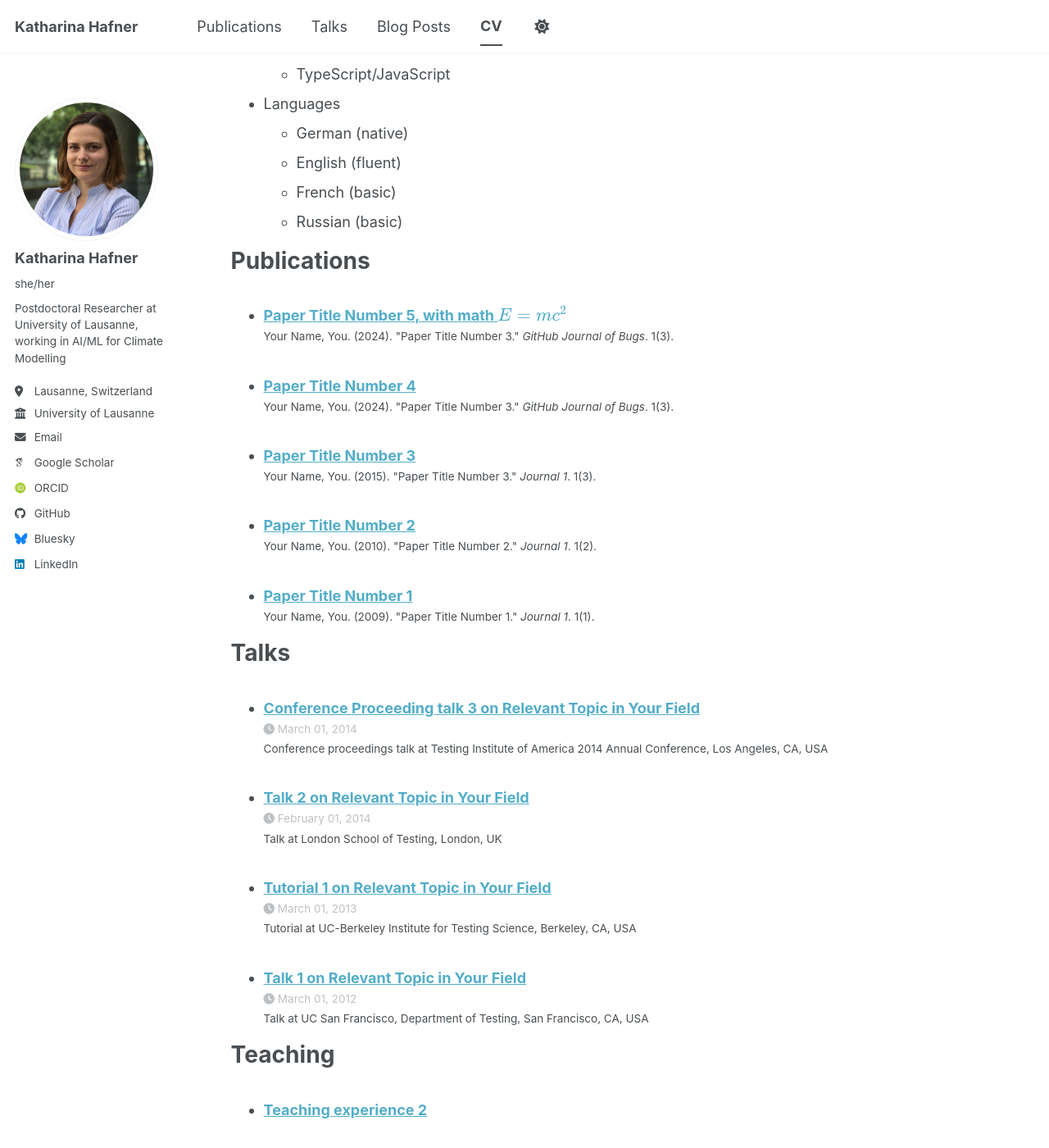
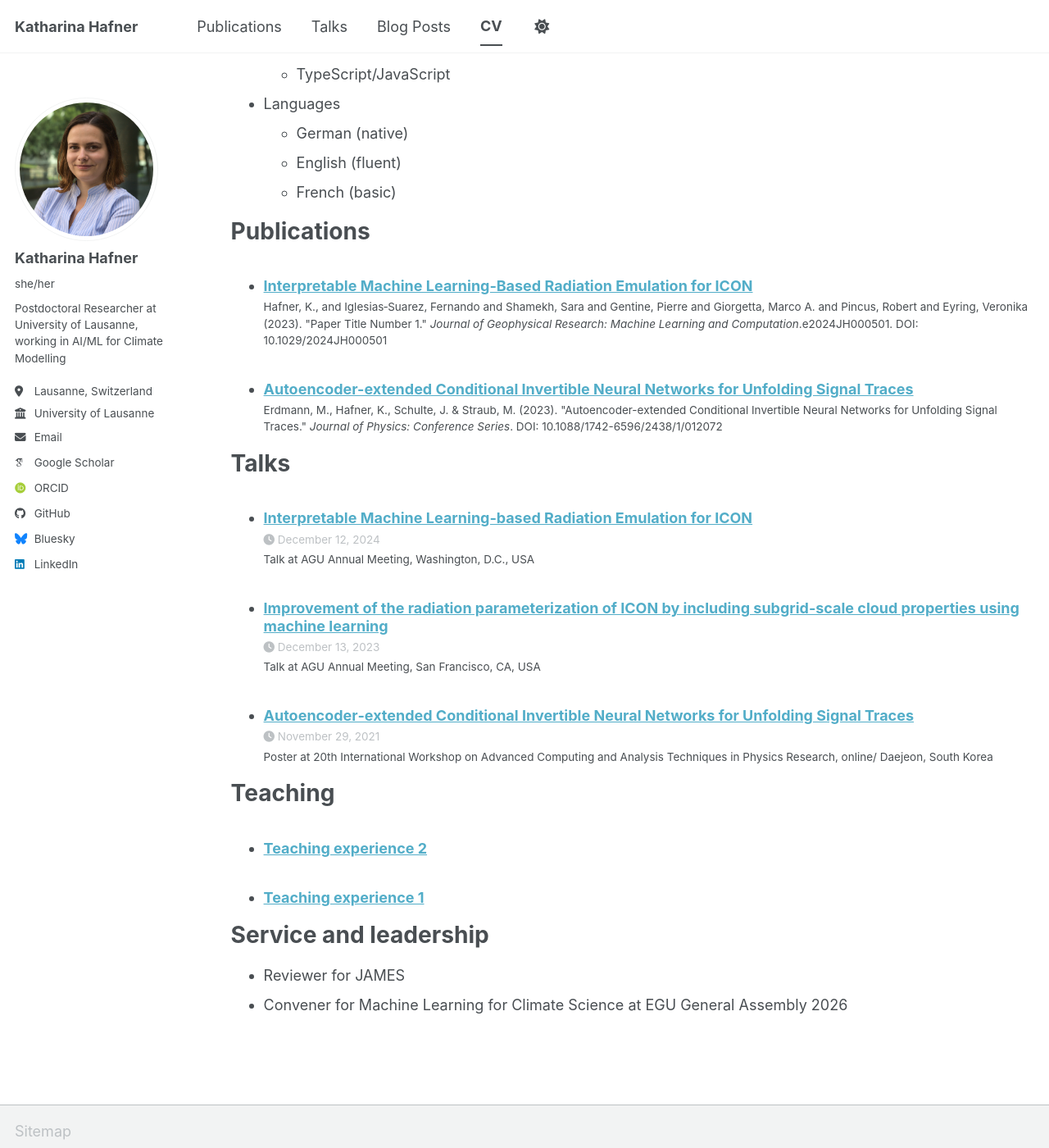
Before and after one commit to katharinahafner/katharinahafner.github.io, a Jekyll site: the page built from _pages/cv.md, in a window 1280 px wide and 1400 px high, scrolled down 1230 px. Shown: the whole window at 82% size. Built offline with Jekyll 4.4.1, drawn with Linux system fonts in a browser that asks for light colours; some web fonts are replaced; a script bundle is joined from its source files by our own code; library files that are not in the unit come from our copies.

Commit message:
updated some talks and papers

```diff
--- a/_pages/cv.md
+++ b/_pages/cv.md
@@ -49,7 +49,6 @@ Skills
   * German (native)
   * English (fluent)
   * French (basic)
-  * Russian (basic)
 
 Publications
 ======
@@ -72,3 +71,4 @@ Teaching
 Service and leadership
 ======
 * Reviewer for JAMES
+* Convener for Machine Learning for Climate Science at EGU General Assembly 2026
--- a/_publications/2009-10-01-paper-title-number-1.md
+++ /dev/null
@@ -1,14 +0,0 @@
----
-title: "Paper Title Number 1"
-collection: publications
-category: manuscripts
-permalink: /publication/2009-10-01-paper-title-number-1
-excerpt: 'This paper is about the number 1. The number 2 is left for future work.'
-date: 2009-10-01
-venue: 'Journal 1'
-slidesurl: 'https://academicpages.github.io/files/slides1.pdf'
-paperurl: 'https://academicpages.github.io/files/paper1.pdf'
-bibtexurl: 'https://academicpages.github.io/files/bibtex1.bib'
-citation: 'Your Name, You. (2009). &quot;Paper Title Number 1.&quot; <i>Journal 1</i>. 1(1).'
----
-The contents above will be part of a list of publications, if the user clicks the link for the publication than the contents of section will be rendered as a full page, allowing you to provide more information about the paper for the reader. When publications are displayed as a single page, the contents of the above "citation" field will automatically be included below this section in a smaller font.
--- a/_publications/2010-10-01-paper-title-number-2.md
+++ /dev/null
@@ -1,14 +0,0 @@
----
-title: "Paper Title Number 2"
-collection: publications
-category: manuscripts
-permalink: /publication/2010-10-01-paper-title-number-2
-excerpt: 'This paper is about the number 2. The number 3 is left for future work.'
-date: 2010-10-01
-venue: 'Journal 1'
-slidesurl: 'https://academicpages.github.io/files/slides2.pdf'
-paperurl: 'https://academicpages.github.io/files/paper2.pdf'
-citation: 'Your Name, You. (2010). &quot;Paper Title Number 2.&quot; <i>Journal 1</i>. 1(2).'
----
-
-The contents above will be part of a list of publications, if the user clicks the link for the publication than the contents of section will be rendered as a full page, allowing you to provide more information about the paper for the reader. When publications are displayed as a single page, the contents of the above "citation" field will automatically be included below this section in a smaller font.
--- a/_publications/2015-10-01-paper-title-number-3.md
+++ /dev/null
@@ -1,14 +0,0 @@
----
-title: "Paper Title Number 3"
-collection: publications
-category: manuscripts
-permalink: /publication/2015-10-01-paper-title-number-3
-excerpt: 'This paper is about the number 3. The number 4 is left for future work.'
-date: 2015-10-01
-venue: 'Journal 1'
-slidesurl: 'https://academicpages.github.io/files/slides3.pdf'
-paperurl: 'https://academicpages.github.io/files/paper3.pdf'
-citation: 'Your Name, You. (2015). &quot;Paper Title Number 3.&quot; <i>Journal 1</i>. 1(3).'
----
-
-The contents above will be part of a list of publications, if the user clicks the link for the publication than the contents of section will be rendered as a full page, allowing you to provide more information about the paper for the reader. When publications are displayed as a single page, the contents of the above "citation" field will automatically be included below this section in a smaller font.
--- /dev/null
+++ b/_publications/2023-01-01-proceedings-1.md
@@ -0,0 +1,15 @@
+---
+title: "Autoencoder-extended Conditional Invertible Neural Networks for Unfolding Signal Traces"
+collection: publications
+category: proceedings
+permalink: /publication/2023-01-01-proceedings-1
+#excerpt: 'This paper is about the number 1. The number 2 is left for future work.'
+date: 2023-10-01
+venue: 'Journal of Physics: Conference Series'
+#slidesurl: 'https://academicpages.github.io/files/slides1.pdf'
+paperurl: 'https://doi.org/10.1088/1742-6596/2438/1/012072'
+#bibtexurl: 'https://academicpages.github.io/files/bibtex1.bib'
+citation: 'Erdmann, M., Hafner, K., Schulte, J. & Straub, M. (2023). &quot;Autoencoder-extended Conditional Invertible Neural Networks for Unfolding Signal Traces.&quot; <i>Journal of Physics: Conference Series</i>. DOI: 10.1088/1742-6596/2438/1/012072'
+---
+
+Conference proceedings for the poster presented at the ACAT workshop 2021.
--- a/_publications/2025-06-08-paper-title-number-5.md
+++ /dev/null
@@ -1,13 +0,0 @@
----
-title: "Paper Title Number 5, with math $$E=mc^2$$"
-collection: publications
-category: conferences
-permalink: /publication/2024-02-17-paper-title-number-4
-excerpt: 'This paper is about a famous math equation, $$E=mc^2$$'
-date: 2024-02-17
-venue: 'GitHub Journal of Bugs'
-paperurl: 'https://academicpages.github.io/files/paper3.pdf'
-citation: 'Your Name, You. (2024). &quot;Paper Title Number 3.&quot; <i>GitHub Journal of Bugs</i>. 1(3).'
----
-
-Using [MathJax](https://www.mathjax.org/) in the description is supported - $$E=mc^2$$ - however, the use must be mindful that the default delimiters are `$$...$$` and `\\[...\\]` which differs from the `$...$` that is typically expected.
--- /dev/null
+++ b/_publications/2025-09-01-paper-1-interpretable.md
@@ -0,0 +1,15 @@
+---
+title: "Interpretable Machine Learning‑Based Radiation Emulation for ICON"
+collection: publications
+category: manuscript
+permalink: /publication/2025-09-01-paper-1-interpretable
+#excerpt: 'This paper is about the number 1. The number 2 is left for future work.'
+date: 2025-09-01
+venue: 'Journal of Geophysical Research: Machine Learning and Computation'
+#slidesurl: 'https://academicpages.github.io/files/slides1.pdf'
+paperurl: 'https://doi.org/10.1029/2024JH000501'
+#bibtexurl: 'https://academicpages.github.io/files/bibtex1.bib'
+citation: 'Hafner, K., and Iglesias‑Suarez, Fernando and Shamekh, Sara and Gentine, Pierre and Giorgetta, Marco A. and Pincus, Robert and Eyring, Veronika (2023). &quot;Paper Title Number 1.&quot; <i>Journal of Geophysical Research: Machine Learning and Computation</i>.e2024JH000501. DOI: 10.1029/2024JH000501'
+---
+
+This is the first study of my PhD thesis, where I developed an ML-based radiation emulator using BiLSTMs. I implemented physical constraints regarding energy conservation and interpreted the BiLSTM using Shapley values.
--- a/_talks/2012-03-01-talk-1.md
+++ /dev/null
@@ -1,11 +0,0 @@
----
-title: "Talk 1 on Relevant Topic in Your Field"
-collection: talks
-type: "Talk"
-permalink: /talks/2012-03-01-talk-1
-venue: "UC San Francisco, Department of Testing"
-date: 2012-03-01
-location: "San Francisco, CA, USA"
----
-
-This is a description of your talk, which is a markdown file that can be all markdown-ified like any other post. Yay markdown!
--- a/_talks/2013-03-01-tutorial-1.md
+++ /dev/null
@@ -1,13 +0,0 @@
----
-title: "Tutorial 1 on Relevant Topic in Your Field"
-collection: talks
-type: "Tutorial"
-permalink: /talks/2013-03-01-tutorial-1
-venue: "UC-Berkeley Institute for Testing Science"
-date: 2013-03-01
-location: "Berkeley, CA, USA"
----
-
-[More information here](http://exampleurl.com)
-
-This is a description of your tutorial, note the different field in type. This is a markdown files that can be all markdown-ified like any other post. Yay markdown!
--- a/_talks/2014-02-01-talk-2.md
+++ /dev/null
@@ -1,13 +0,0 @@
----
-title: "Talk 2 on Relevant Topic in Your Field"
-collection: talks
-type: "Talk"
-permalink: /talks/2014-02-01-talk-2
-venue: "London School of Testing"
-date: 2014-02-01
-location: "London, UK"
----
-
-[More information here](http://example2.com)
-
-This is a description of your talk, which is a markdown files that can be all markdown-ified like any other post. Yay markdown!
--- a/_talks/2014-03-01-talk-3.md
+++ /dev/null
@@ -1,11 +0,0 @@
----
-title: "Conference Proceeding talk 3 on Relevant Topic in Your Field"
-collection: talks
-type: "Conference proceedings talk"
-permalink: /talks/2014-03-01-talk-3
-venue: "Testing Institute of America 2014 Annual Conference"
-date: 2014-03-01
-location: "Los Angeles, CA, USA"
----
-
-This is a description of your conference proceedings talk, note the different field in type. You can put anything in this field.
--- /dev/null
+++ b/_talks/2021-11-29-poster-1.md
@@ -0,0 +1,11 @@
+---
+title: "Autoencoder‑extended Conditional Invertible Neural Networks for Unfolding Signal Traces"
+collection: talks
+type: "Poster"
+permalink: /talks/2021-11-29-poster-1
+venue: "20th International Workshop on Advanced Computing and Analysis Techniques in Physics Research"
+date: 2021-11-29
+location: "online/ Daejeon, South Korea"
+---
+
+I presented a [poster](https://indico.cern.ch/event/855454/contributions/4598446/) about the research of my master thesis at the ACAT workshop in 2021.
--- /dev/null
+++ b/_talks/2023-12-13-talk-1.md
@@ -0,0 +1,11 @@
+---
+title: "Improvement of the radiation parameterization of ICON by including subgrid‑scale cloud properties using machine learning"
+collection: talks
+type: "Talk"
+permalink: /talks/2023-12-13-talk-1
+venue: "AGU Annual Meeting"
+date: 2023-12-13
+location: "San Francisco, CA, USA"
+---
+
+I gave a [talk](https://agu.confex.com/agu/fm23/meetingapp.cgi/Paper/1307628) about my PhD research.
--- /dev/null
+++ b/_talks/2024-12-10-talk-2.md
@@ -0,0 +1,11 @@
+---
+title: "Interpretable Machine Learning‑based Radiation Emulation for ICON"
+collection: talks
+type: "Talk"
+permalink: /talks/2024-12-10-talk-2
+venue: "AGU Annual Meeting"
+date: 2024-12-12
+location: "Washington, D.C., USA"
+---
+
+I presented the first study of my PhD in an [eLightning](https://agu.confex.com/agu/agu24/meetingapp.cgi/Paper/1562645) presentation (3 min talk + poster). For the presentation, I received the Outstanding Student Presentation Award (OSPA).
```
Also changed, not shown: _pages/about.md (+1 -1 lines), _posts/2013-08-14-blog-post-2.md (deleted, +0 -20 lines), _posts/2014-08-14-blog-post-3.md (deleted, +0 -20 lines), _posts/2015-08-14-blog-post-4.md (deleted, +0 -20 lines), _posts/2199-01-01-future-post.md (deleted, +0 -11 lines), _publications/2024-02-17-paper-title-number-4.md (deleted, +0 -13 lines).
